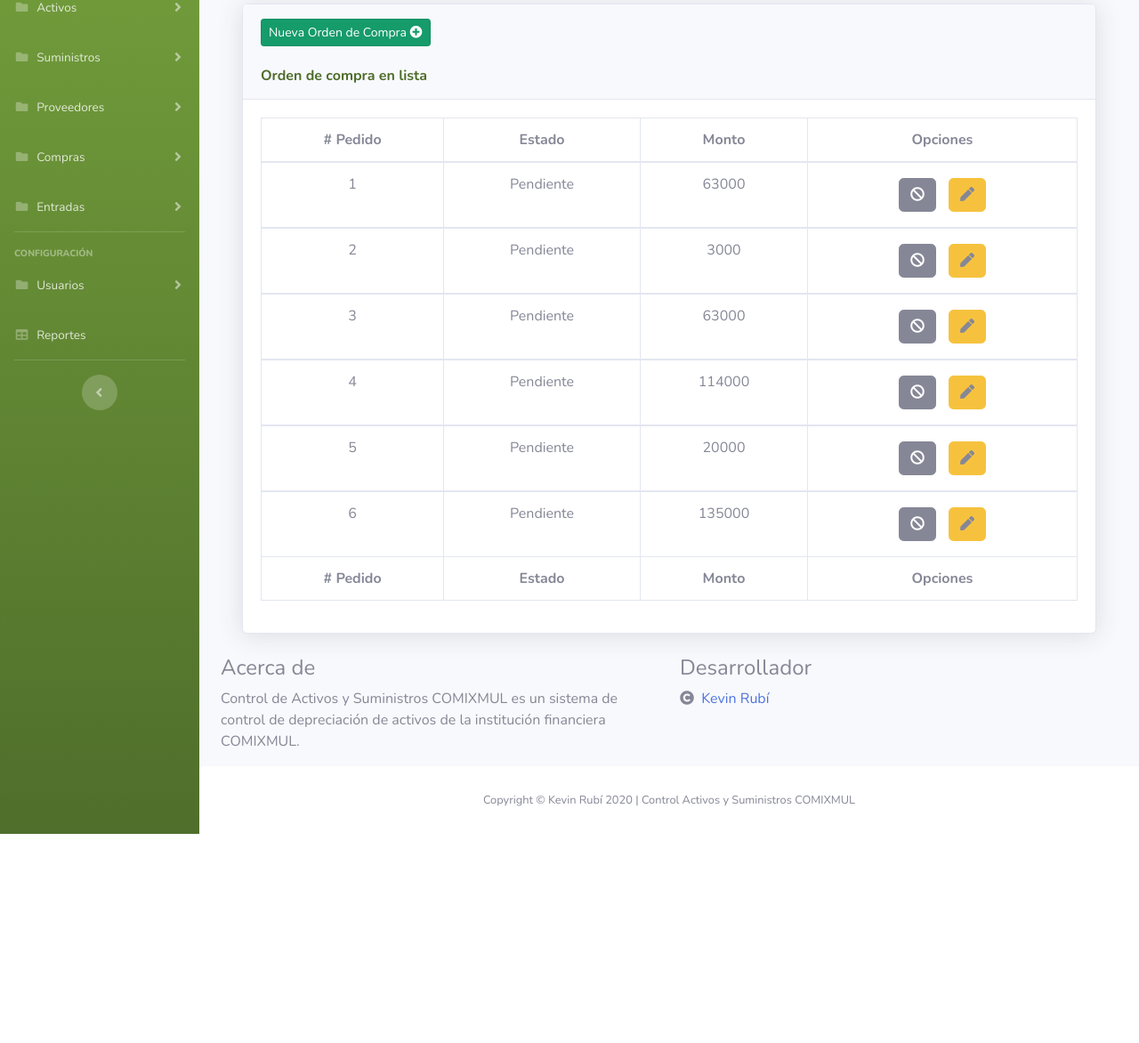
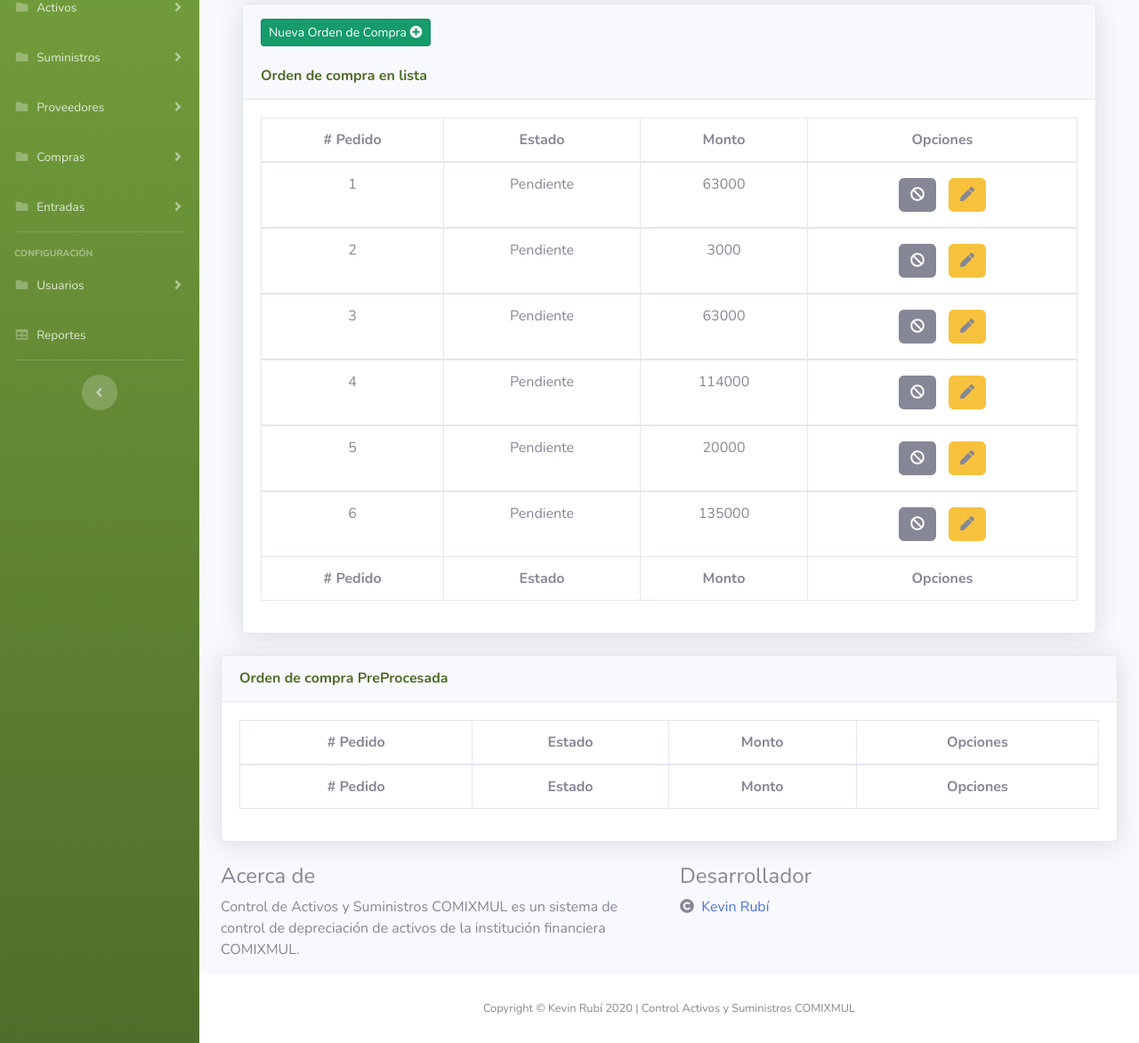
Before and after one commit to kevoru18/CAS1, a PHP site: page /comprassigua/comprasigua.php in a window 1280 px wide. Shown: the part 180-1352 px from the top of the page at 89% size. Before the commit the page ends 1117 px from the top, so only its background shows below. Run offline with PHP 8.4, Linux system fonts and the light colour scheme; a user stored in the database is signed in; data comes from the database, SQL or seed files in the repository; tables that the repository leaves empty hold one stand-in row (values such as "Sample post"); lists and menus that the app fills with data are empty.

Commit message:
Actualización al 010420

```diff
--- a/comprassigua/comprasigua.php
+++ b/comprassigua/comprasigua.php
@@ -15,6 +15,7 @@
 
 
 $registros=$base->query("select distinct codigo_pedido from  temp where estado='Pendiente' order by Id")->fetchAll(PDO::FETCH_OBJ);
+$PreProcesada=$base->query("select distinct num_factura from  orden_pedido where estado='Pendiente' order by id_compra")->fetchAll(PDO::FETCH_OBJ);
 $exec1=$base->query("select * from activossigua")->fetchAll(PDO::FETCH_OBJ);
 $exec=$base->query("select * from proveedores")->fetchAll(PDO::FETCH_OBJ);
 
@@ -419,6 +420,71 @@
 </div>
 
 </div>
+<!-- DataTales Example 2 -->
+<div class="card shadow mb-4">
+  <div class="card-header py-3">
+
+    <h6 class="m-0 font-weight-bold text-primary">Orden de compra PreProcesada</h6>
+
+
+  </div>
+
+
+  <div class="card-body">
+    <div class="table-responsive" id="tablausuarios">
+      <table class="table table-bordered" id="tablausuarios" width="100%" cellspacing="0">
+        <thead>
+          <tr>
+            <th class="text-center"># Pedido</th>
+            <th class="text-center">Estado</th>
+            <th class="text-center">Monto</th>
+            <th class="text-center">Opciones</th>
+
+            </tr>
+        </thead>
+        <tfoot>
+          <tr>
+          <th class="text-center"># Pedido</th>
+            <th class="text-center">Estado</th>
+            <th class="text-center">Monto</th>
+            <th class="text-center">Opciones</th>
+
+          </tr>
+        </tfoot>
+
+
+  <?php
+
+    foreach($PreProcesada as $persona):
+
+$factura_pendiente= $persona->codigo_pedido;
+$registros1=$base->query("SELECT * FROM orden_pedido WHERE num_factura='$factura_pendiente'")->fetchAll(PDO::FETCH_OBJ);
+$monto1=0;
+foreach($registros1 as $montoprueba):
+  $prueba= $montoprueba-> monto;
+
+
+
+    ?>
+        <tbody>
+          <tr>
+            <td class="text-center"><?php echo $factura_pendiente;?></td>
+            <td class="text-center"><?php echo $montoprueba->estado?></td>
+            <td class="text-center"><?php echo $montoprueba->total?></td>
+
+            <td class="bot text-center"><a href="eliminarordendecompra.php?Id=<?php echo $montoprueba->num_factura?>" style="margin: 5px;" class="btn btn-secondary btn-xs"><i class="fas fa-ban"></i></a>
+            <a type="button"  id="btnEditar"  style="margin: 5px;" class="btn btn-warning btnEditar" data-target= "modalmodificar" data-toggle="modal"> <i class="fas fa-pen"></i></td>
+          </tr>
+
+        </tbody>
+    <?php endforeach; endforeach;?>
+      </table>
+    </div>
+  </div>
+</div>
+
+</div>
+
 <!-- /.container-fluid -->
 
 </div>
@@ -552,7 +618,7 @@
 
         <div class="modal-footer">
           <button class="btn btn-secondary" type="button" data-dismiss="modal">Cancelar</button>
-          <input class="btn btn-warning" type="submit" href="#" value="Actualizar"></input>
+          <input class="btn btn-warning" type="submit" href="#" value="Procesar"></input>
         </div>
       </form>
 
--- a/comprassigua/funciones.js
+++ b/comprassigua/funciones.js
@@ -76,6 +76,7 @@
           $(".pruebass").html("");
           $(".pruebass").append("Detalle de Pedido </span>");
           $(".pruebass").html(data);
+          calcular_total();
       },
       error: function(jqXHR,estado,error){
         $(".pruebass").html('Hubo un error: ');
@@ -183,10 +184,27 @@
 /********************Funcion de calcular nuevo monto********************************************************/
 function calcula_monto(){
   $('#tabla_articulos > tbody > tr').each(function(){
- var precio = parseInt($(this).find('td').eq(4).html());
+ var precio = parseInt($(this).find('td').eq(2).html());
  var cantidad = parseInt($(this).find('#cantidad-prod').val());
  var result = precio*cantidad;
+ result = result.toFixed();
+ $(this).find('#monto').val(result);
+ calcular_total();
 
- $(this).find('#monto').val(result);
  });
 }
+
+/*******************************************************************************************/
+function calcular_total(){
+  var array = document.getElementsByClassName('product-subtotal');
+  var total = 0;
+  for(var i=0; i<array.length; i++){
+    var value = parseFloat(array[i].value);
+    total += value;
+  }
+  total = total.toFixed();
+  $('#total').val(total);
+    // });
+    // });
+}
+/*******************************************************************************************/
```
Also changed, not shown: comprassigua/modicompra.php (+8 -0 lines).
